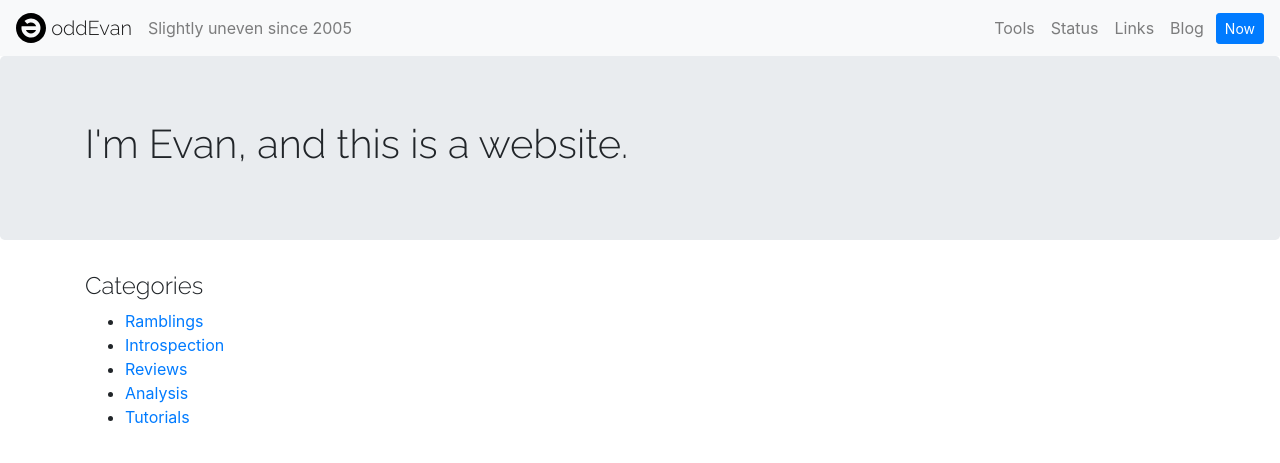
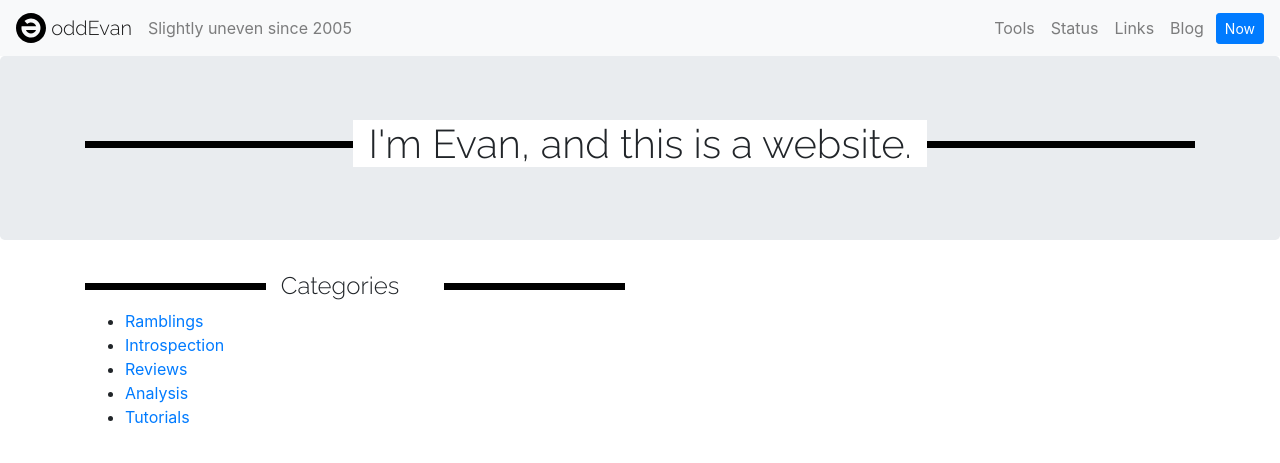
Before and after one commit to oddevan/oedesign, a Jekyll site: the page built from index.markdown, in a window 1280 px wide. Shown: the top 463 px of the page. Built offline with Jekyll 4.4.1, drawn with Linux system fonts in a browser that asks for light colours.

Commit message:
A potential trick

```diff
--- a/_layouts/default.html
+++ b/_layouts/default.html
@@ -46,7 +46,7 @@
 
 		<div class="jumbotron hero">
 			<div class="container">
-				<h1>I'm Evan, and this is a website.</h1>
+				<h1><span>I'm Evan, and this is a website.</span></h1>
 			</div>
 		</div>
 
@@ -54,7 +54,7 @@
 			<div class="container">
 				<div class="row">
 					<div class="col-sm">
-						<h4>Categories</h4>
+						<h4><span>Categories<span></h4>
 						<ul>
 							<li><a href="#">Ramblings</a></li>
 							<li><a href="#">Introspection</a></li>
--- a/style.scss
+++ b/style.scss
@@ -8,3 +8,17 @@ a.navbar-brand, h1, h2, h3, h4 {
 	font-family: Raleway;
 	font-weight: 300;
 }
+
+h1, h4 {
+	background: url(box-plain.svg);
+	background-size: 7px 7px;
+	background-repeat: repeat-x;
+	background-position-y: center;
+	text-align: center;
+
+	span {
+		background: white;
+		padding-left: 15px;
+		padding-right: 15px;
+	}
+}
```
Also changed, not shown: box-plain.svg (added).
